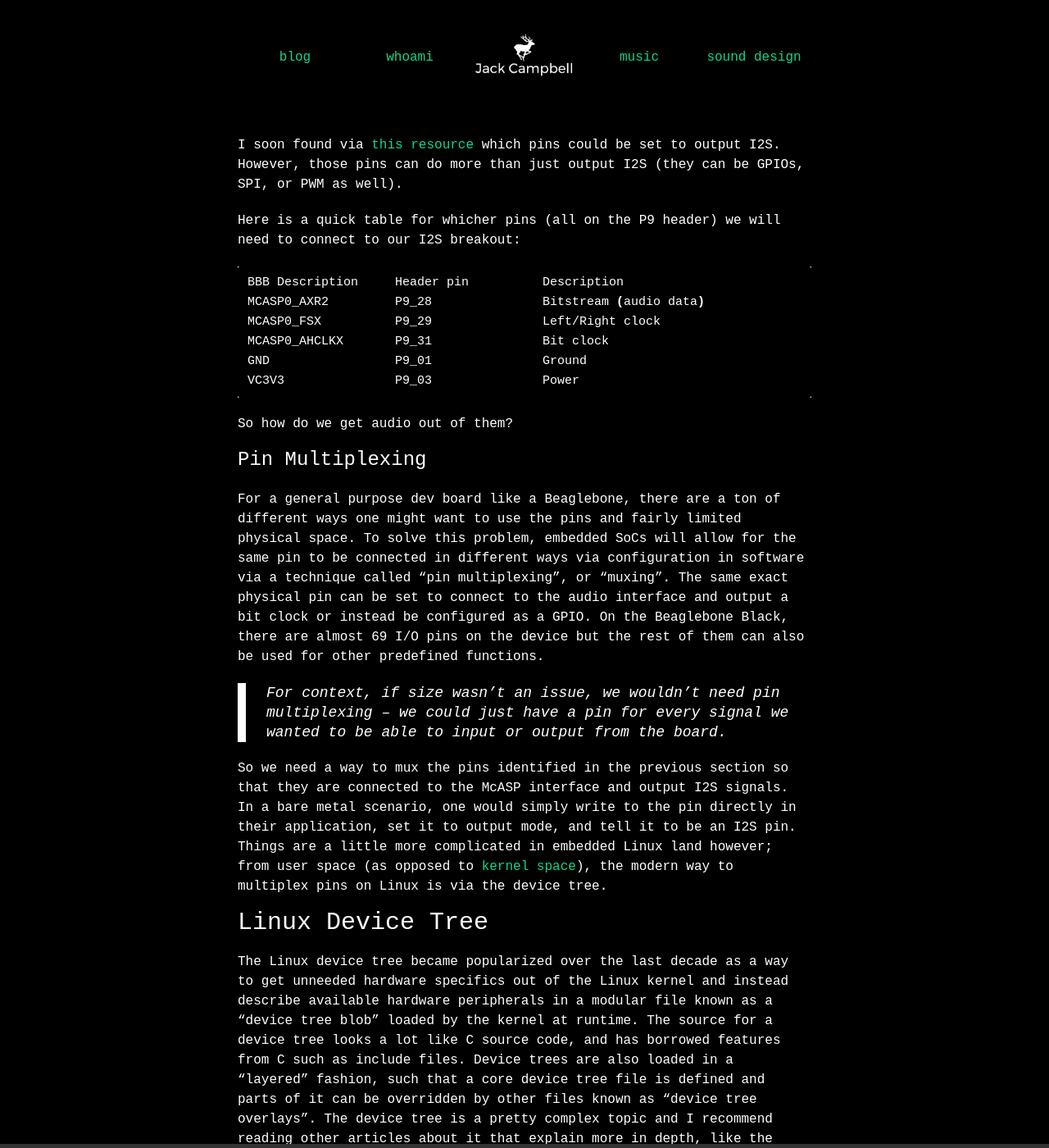
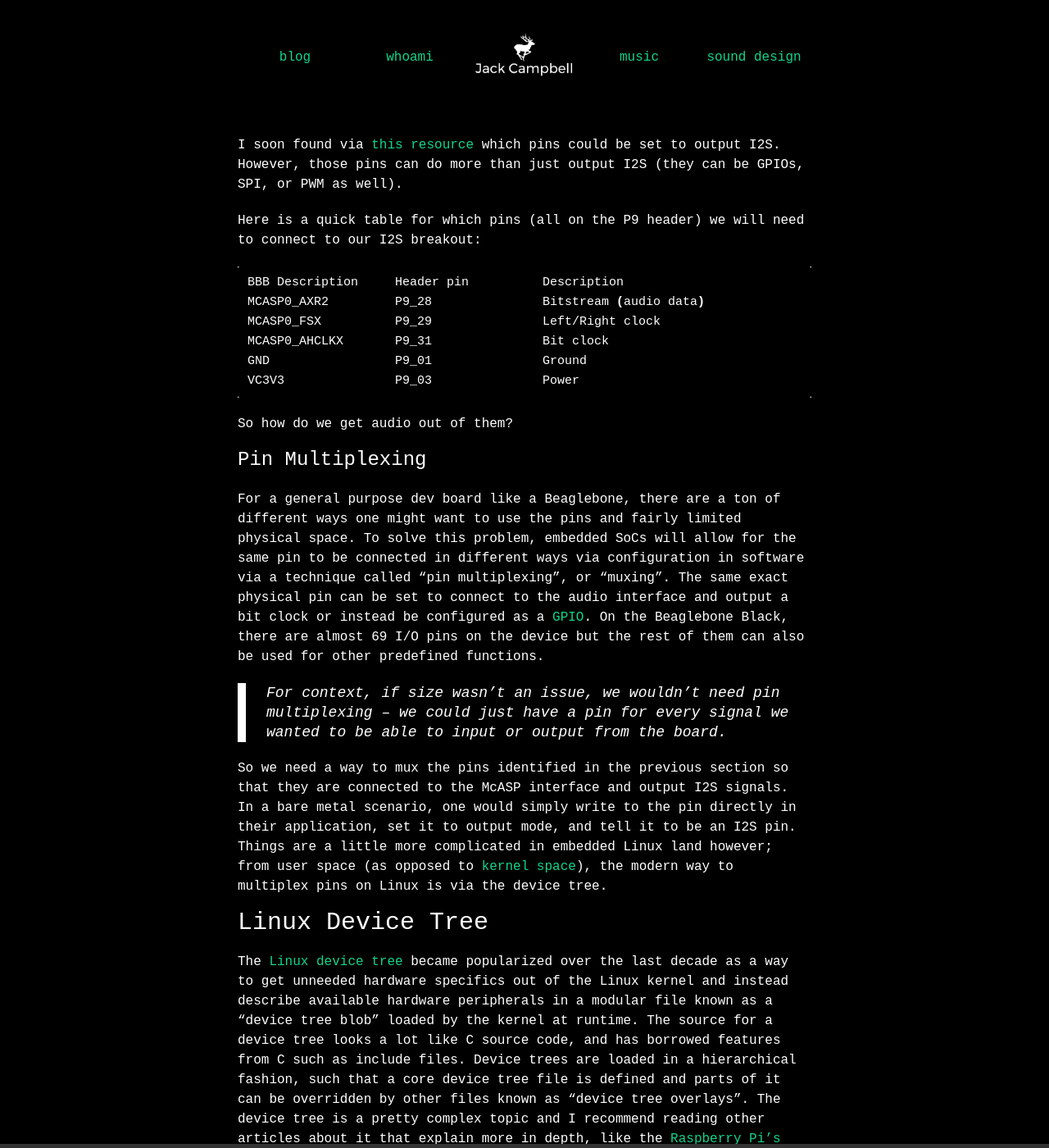
Before and after one commit to jcampbellcodes/jcampbellcodes_og.github.io, a Jekyll site: the page built from _posts/2020-12-5-developingembeddedlinuxaudioapplications2.markdown, in a window 1280 px wide and 1400 px high, scrolled down 5828 px. Shown: the whole window at 82% size. Built offline with Jekyll 4.4.1, drawn with Linux system fonts in a browser that asks for light colours; nearby versions of some CDN libraries; some of the changed text lies outside the part shown.

Commit message:
Fix some typos

```diff
--- a/_posts/2020-12-5-developingembeddedlinuxaudioapplications2.markdown
+++ b/_posts/2020-12-5-developingembeddedlinuxaudioapplications2.markdown
@@ -143,7 +143,7 @@ Beaglebone's [system reference manual](https://github.com/beagleboard/beaglebone
 I soon found via [this resource](https://microcontrollerslab.com/beaglebone-black-pinout-pin-configuration-features-applications/#MCASP_Pins)
 which pins could be set to output I2S. However, those pins can do more than just output I2S (they can be GPIOs, SPI, or PWM as well).
 
-Here is a quick table for whicher pins (all on the P9 header) we will need to connect to our I2S breakout:
+Here is a quick table for which pins (all on the P9 header) we will need to connect to our I2S breakout:
 
 {% highlight bash %}
 BBB Description	    Header pin      	Description
@@ -161,7 +161,7 @@ So how do we get audio out of them?
 For a general purpose dev board like a Beaglebone, there are a ton of different ways one might want to use the pins and fairly
 limited physical space. To solve this problem, embedded SoCs will allow for the same pin to be connected in different ways
 via configuration in software via a technique called "pin multiplexing", or "muxing". The same exact physical pin can be set to
-connect to the audio interface and output a bit clock or instead be configured as a GPIO.  On the Beaglebone Black, there are
+connect to the audio interface and output a bit clock or instead be configured as a [GPIO](https://www.ics.com/blog/introduction-gpio-programming).  On the Beaglebone Black, there are
 almost 69 I/O pins on the device but the rest of them can also be used for other predefined functions.
 
 > For context, if size wasn't an issue, we wouldn't need pin multiplexing -- we could just have a pin for every signal we wanted
@@ -175,20 +175,20 @@ user space (as opposed to [kernel space](https://unix.stackexchange.com/question
 
 ### Linux Device Tree
 <br>
-The Linux device tree became popularized over the last decade as a way to get unneeded hardware specifics out of the Linux
+The [Linux device tree](https://www.kernel.org/doc/html/latest/devicetree/usage-model.html) became popularized over the last decade as a way to get unneeded hardware specifics out of the Linux
 kernel and instead describe available hardware peripherals in a modular file known as a "device tree blob" loaded by the kernel
 at runtime. The source for a device tree looks a lot like C source code, and has
-borrowed features from C such as include files. Device trees are also loaded in a "layered" fashion, such that a core device
+borrowed features from C such as include files. Device trees are loaded in a hierarchical fashion, such that a core device
 tree file is defined and parts of it can be overridden by other files known as "device tree overlays". The device tree is
 a pretty complex topic and I recommend reading other articles about it that explain more in depth, like the [Raspberry Pi's
 article on them](https://www.raspberrypi.org/documentation/configuration/device-tree.md). There are also great articles
-at ofitselfso.com about [the device tree overall on the BBB](http://www.ofitselfso.com/BeagleNotes/Beaglebone_Black_And_Device_Tree_Overlays.php) and [using the device tree to configure pinmux](http://www.ofitselfso.com/BeagleNotes/BeagleboneBlackPinMuxModes.php). Device tree source files have a `.dts` extension, so you can learn a lot by
+at [Of Itself So](https://www.ofitselfso.com/) about [the device tree overall on the BBB](http://www.ofitselfso.com/BeagleNotes/Beaglebone_Black_And_Device_Tree_Overlays.php) and [using the device tree to configure pinmux](http://www.ofitselfso.com/BeagleNotes/BeagleboneBlackPinMuxModes.php). Device tree source files have a `.dts` extension, so you can learn a lot by
 `grep`ing for this on your board to see what's available, or in the Linux kernel to see what device tree overlays are available
 upstream.
 
 Two good audio-specific device tree overlays that you should digest are the [BBB AudioCape](https://github.com/beagleboard/bb.org-overlays/blob/master/src/arm/BB-BONE-AUDI-02-00A0.dts) and the [Bela](https://github.com/beagleboard/bb.org-overlays/blob/master/src/arm/BB-BELA-B2.dts) device tree overlay.
 
-In general, you shouldn't need to edit device tree overlays yourself in many use cases, at least on platforms like BBB and
+You shouldn't need to edit device tree overlays yourself in many use cases, at least on platforms like BBB and
 Raspberry Pi -- these platforms have a ton of community device tree overlays written and available, and have external parameters
 exposed (`dtparam`s) that are available in board-specific configuration files read at boot time for configuring the device tree
 overlays, such as `uEnv.txt` on BBB and `config.txt` on the Raspberry Pi.
@@ -255,7 +255,9 @@ fragment@0 {
     target = <&am33xx_pinmux>;
     __overlay__ {
 
-        /* The AudioCape also reserves I2C pins because they want to use the onboard AIC31 codec, which is controlled by I2C.
+        /* The AudioCape also reserves I2C pins because
+           they want to use the onboard AIC31 codec, which
+           is controlled by I2C.
            Not all DT overlays will do this. */
         i2c2_pins: pinmux_i2c2_pins {
             pinctrl-single,pins = <
@@ -264,7 +266,9 @@ fragment@0 {
             >;
         };
 
-        /* This is where the McASP pins are muxed. Expect to see many variations on this for various capes with different needs. */
+        /* This is where the McASP pins are muxed. Expect
+           to see many variations on this for various capes
+           with different needs. */
         bone_audio_cape_audio_pins: pinmux_bone_audio_cape_audio_pins {
             pinctrl-single,pins = <
                 0x1ac 0x00      /* mcasp0_ahclkx,       P9_25 | MODE0 | OUTPUT_PULLDOWN (high frequency bit clock) */
@@ -284,6 +288,11 @@ One aspect of the BBB audio driver we haven't gone over in depth is the built-in
 symlink/tlv320aic31.pdf) (analog interface chip 31), which is controlled over I2C. In the DT, we just need to make sure that its
 I2C controller is enabled. Here is an architecture diagram to show how the AIC3 and McASP port interact.
 
+<figure>
+  <img class="col center" src="/img/embedded_2/asoc_architecture.png">
+  <figcaption>Architecture diagram from TI Docs for the AM335x Audio Driver</figcaption>
+</figure>
+
 I'm not sure whether setting up the TI audio codec is actually needed if you are using an external codec (I suspect not?)
 but I'm including this section to describe why this particular DT overlay for the audio cape is configuring
 I2C pins and the tlv320aic3x in the first place.
@@ -299,11 +308,6 @@ Here is TI's description via [their wiki](https://processors.wiki.ti.com/index.p
 > system such as the AIC31 codec. It provides a direct interface to industry standard codecs, analog interface chips (AICs) and
 > other serially connected A/D and D/A devices.
 > The AIC31 audio module is controlled by internal registers that can be accessed by the high speed I2C control interface.
-
-<figure>
-  <img class="col center" src="/img/embedded_2/asoc_architecture.png">
-  <figcaption>Architecture diagram from TI Docs for the AM335x Audio Driver</figcaption>
-</figure>
 
 {% highlight c %}
 fragment@1 {
@@ -326,7 +330,8 @@ equivalent to the above but less compatible with some older parsers. Useful to b
 just another fragment.
 
 {% highlight c %}
-/* This is equivalent to the fragment shown above */
+/* This is equivalent to the fragment
+   shown above */
 &i2c2 {
     #address-cells = <1>;
     #size-cells = <0>;
```
Also changed, not shown: other parts of _posts/2020-12-5-developingembeddedlinuxaudioapplications2.markdown (+5 -4 lines).
